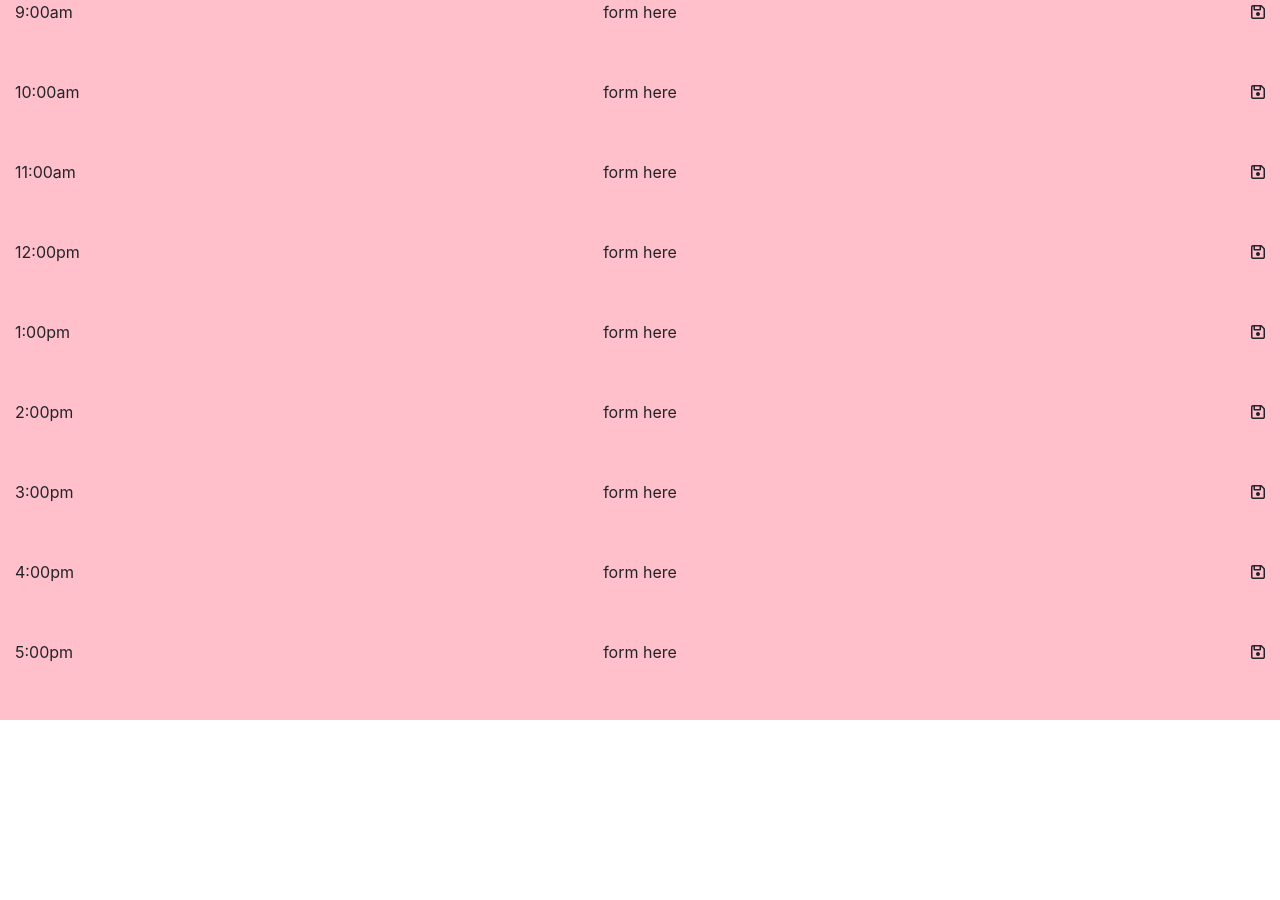
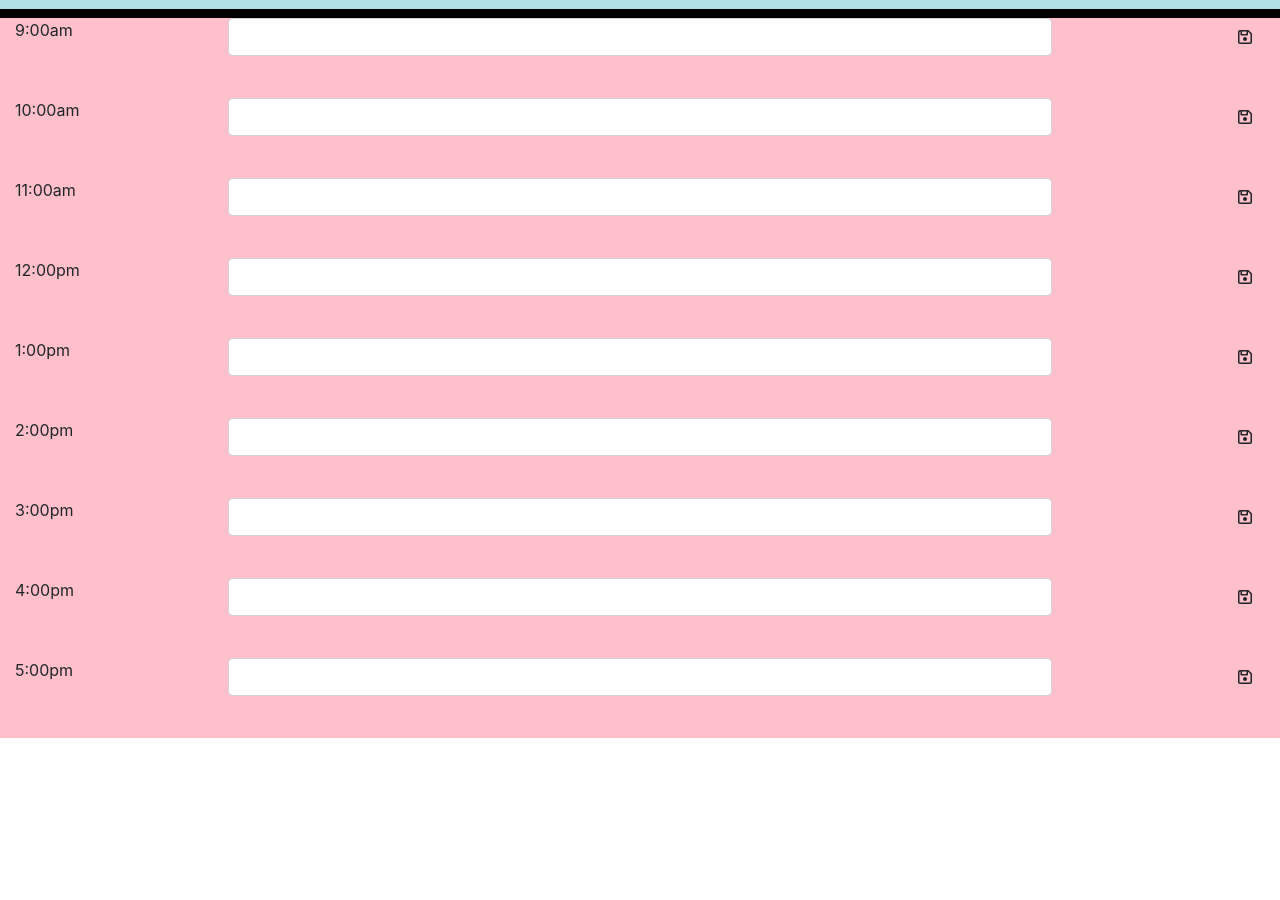
Before and after one commit to Lbm2439/Day-Planner, a plain HTML site: page index.html in a window 1280 px wide. Shown: the part 134-1034 px from the top of the page. Drawn offline with nearby package versions, Linux system fonts and the light colour scheme.

Commit message:
added save buttons, forms, and some javascript

```diff
--- a/index.html
+++ b/index.html
@@ -9,6 +9,7 @@
     <script src="https://cdn.jsdelivr.net/npm/popper.js@1.16.0/dist/umd/popper.min.js" integrity="sha384-Q6E9RHvbIyZFJoft+2mJbHaEWldlvI9IOYy5n3zV9zzTtmI3UksdQRVvoxMfooAo" crossorigin="anonymous"></script>
     <script src="https://stackpath.bootstrapcdn.com/bootstrap/4.4.1/js/bootstrap.min.js" integrity="sha384-wfSDF2E50Y2D1uUdj0O3uMBJnjuUD4Ih7YwaYd1iqfktj0Uod8GCExl3Og8ifwB6" crossorigin="anonymous"></script>
     <script src="https://kit.fontawesome.com/b1c2a0df1f.js" crossorigin="anonymous"></script>
+    <script src="//cdnjs.cloudflare.com/ajax/libs/moment.js/2.24.0/locale/af.js"></script>
     <link rel="stylesheet" href="style.css">
     <title>Daily Planner</title>
 </head>
@@ -26,99 +27,99 @@
                 <div class="col-2">
                   9:00am
                 </div>
-                <div class="col-8 mid">
-                  form here
+                <div class="col-8 mid form">
+                  <input type="text" class="form-control" id="text">
                 </div>
                 <div class="col-2 right">
-                        <i class="far fa-save"></i>
+                    <button class="btn"><i class="far fa-save"></i></button>
                 </div>
               </div>
               <div class="row 2">
                     <div class="col-2">
                       10:00am
                     </div>
-                    <div class="col-8 mid">
-                      form here
+                    <div class="col-8 mid form">
+                      <input type="text" class="form-control" id="text">
                     </div>
                     <div class="col-2 right">
-                            <i class="far fa-save"></i>
+                        <button class="btn"><i class="far fa-save"></i></button>
                     </div>
                   </div>
                   <div class="row 3">
                         <div class="col-2">
                           11:00am
                         </div>
-                        <div class="col-8 mid">
-                          form here
+                        <div class="col-8 mid form">
+                          <input type="text" class="form-control" id="text">
                         </div>
                         <div class="col-2 right">
-                                <i class="far fa-save"></i>
+                            <button class="btn"><i class="far fa-save"></i></button>
                         </div>
                       </div>
                       <div class="row 4">
                             <div class="col-2">
                               12:00pm
                             </div>
-                            <div class="col-8 mid">
-                              form here
+                            <div class="col-8 mid form">
+                              <input type="text" class="form-control" id="text">
                             </div>
                             <div class="col-2 right">
-                                    <i class="far fa-save"></i>
+                                <button class="btn"><i class="far fa-save"></i></button>
                             </div>
                           </div>
                           <div class="row ">
                                 <div class="col-2">
                                   1:00pm
                                 </div>
-                                <div class="col-8 mid">
-                                  form here
+                                <div class="col-8 mid form">
+                                  <input type="text" class="form-control" id="text">
                                 </div>
                                 <div class="col-2 right">
-                                        <i class="far fa-save"></i>
+                                    <button class="btn"><i class="far fa-save"></i></button>
                                 </div>
                               </div>
                               <div class="row 6">
                                     <div class="col-2">
                                       2:00pm
                                     </div>
-                                    <div class="col-8 mid">
-                                      form here
+                                    <div class="col-8 mid form">
+                                      <input type="text" class="form-control" id="text">
                                     </div>
                                     <div class="col-2 right">
-                                            <i class="far fa-save"></i>
+                                        <button class="btn"><i class="far fa-save"></i></button>
                                     </div>
                                   </div>
                                   <div class="row 7">
                                         <div class="col-2">
                                           3:00pm
                                         </div>
-                                        <div class="col-8 mid">
-                                          form here
+                                        <div class="col-8 mid form">
+                                          <input type="text" class="form-control" id="text">
                                         </div>
                                         <div class="col-2 right">
-                                                <i class="far fa-save"></i>
+                                            <button class="btn"><i class="far fa-save"></i></button>
                                         </div>
                                       </div>
                                       <div class="row 8">
                                             <div class="col-2">
                                               4:00pm
                                             </div>
-                                            <div class="col-8 mid">
-                                              form here
+                                            <div class="col-8 mid form">
+                                              <input type="text" class="form-control" id="text">
                                             </div>
                                             <div class="col-2 right">
-                                                    <i class="far fa-save"></i>
+                                                <button class="btn"><i class="far fa-save"></i></button>
                                             </div>
                                           </div>
                                           <div class="row 9">
                                                 <div class="col-2">
                                                   5:00pm
                                                 </div>
-                                                <div class="col-8 mid">
-                                                  form here
+                                                <div class="col-8 mid form">
+                                                  <input type="text" class="form-control" id="text">
                                                 </div>
                                                 <div class="col-2 right">
-                                                        <i class="far fa-save"></i>
+                                                    <button class="btn"><i class="far fa-save"></i></button>
                                                 </div>
                                             </div>
          </div>
--- a/schedule.js
+++ b/schedule.js
@@ -0,0 +1,19 @@
+//save button
+
+function saveButton(){
+	if (){
+
+	}
+	else {
+		alert("You must enter a to-do.")
+	}
+}
+
+//color changes for past-present-future
+// else if ??
+
+if (condition) {
+
+} else if {
+
+}
--- a/style.css
+++ b/style.css
@@ -18,8 +18,12 @@ h2{
     text-align: center;
 }
 hr {
-    border-block: 2px;
-    color: black;
+    position: relative;
+    top: 9px;
+    border: none;
+    height: 9px;
+    background: black;
+    margin-bottom: 9px;
 }
 .body-header {
     height: 200vh;
```
